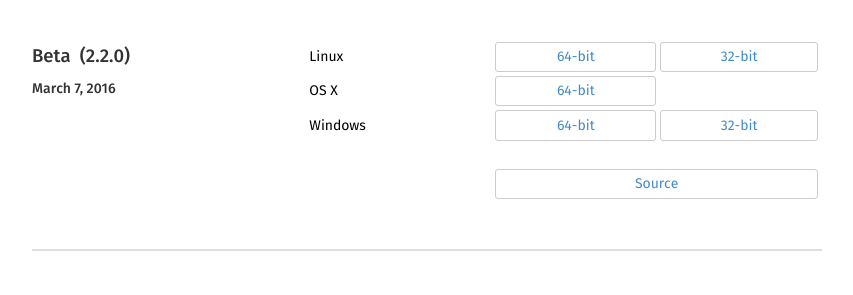
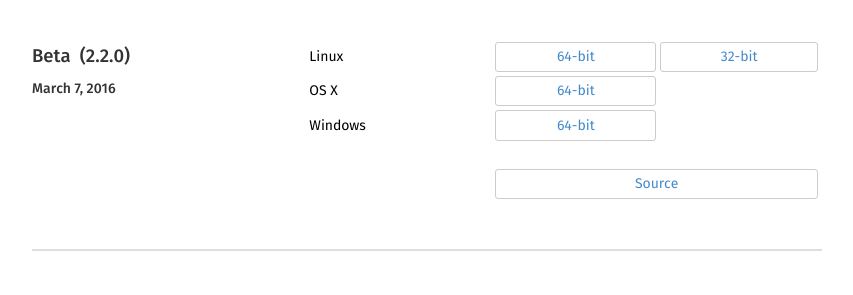
Before and after one commit to CellProfiler/cellprofiler.github.com-backup, a Jekyll site: the page built from releases/index.html, in a window 1280 px wide. Shown: the part 326-621 px from the top of the page, without its empty margins (213-1066 px from the left). Built offline with Jekyll 4.4.1, drawn with Linux system fonts in a browser that asks for light colours.

Commit message:
Update index.html

```diff
--- a/releases/index.html
+++ b/releases/index.html
@@ -67,7 +67,7 @@
         <tr>
           <td class="inst-type">OS X</td>
 
-          <td><a href=""><div class="inst-button">64-bit</div></a></td>
+          <td><a href="http://d1zymp9ayga15t.cloudfront.net/CellProfiler-beta.dmg"><div class="inst-button">64-bit</div></a></td>
 
           <td>&nbsp;</td>
         </tr>
@@ -75,9 +75,9 @@
         <tr>
           <td class="inst-type">Windows</td>
 
-          <td><a href=""><div class="inst-button">64-bit</div></a></td>
+          <td><a href="http://d1zymp9ayga15t.cloudfront.net/CellProfiler-beta.exe"><div class="inst-button">64-bit</div></a></td>
 
-          <td><a href=""><div class="inst-button">32-bit</div></a></td>
+          <td>&nbsp;</td>
         </tr>
 
         <tr>
```
